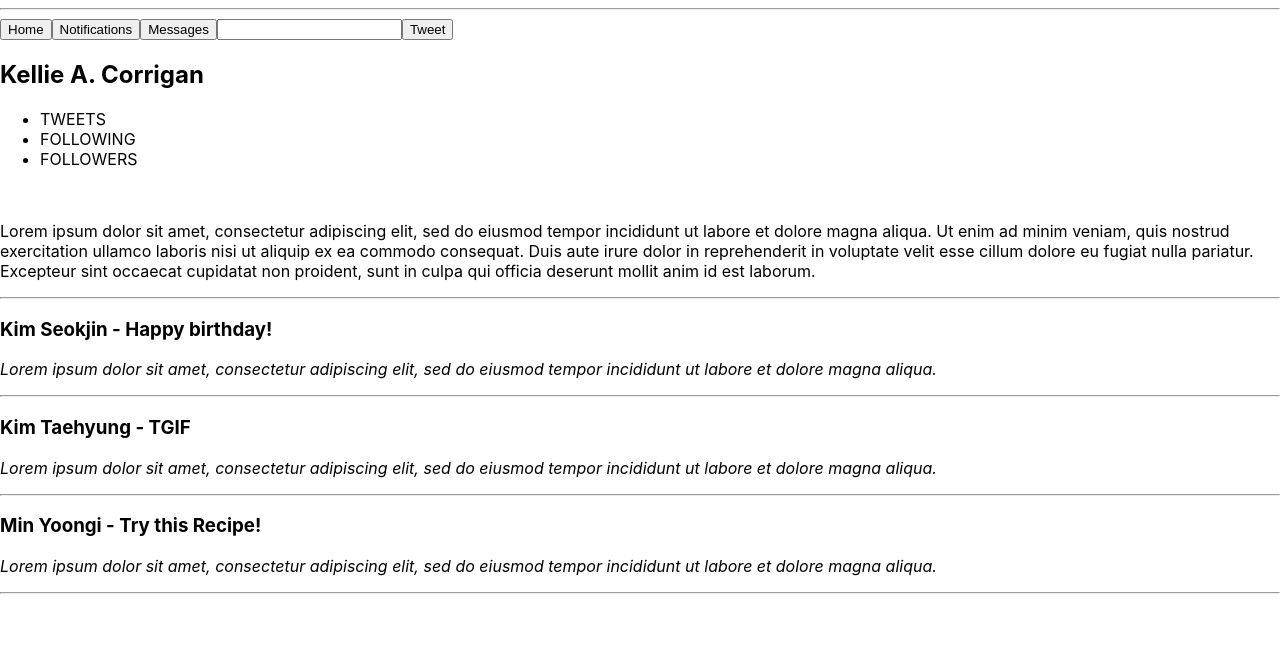
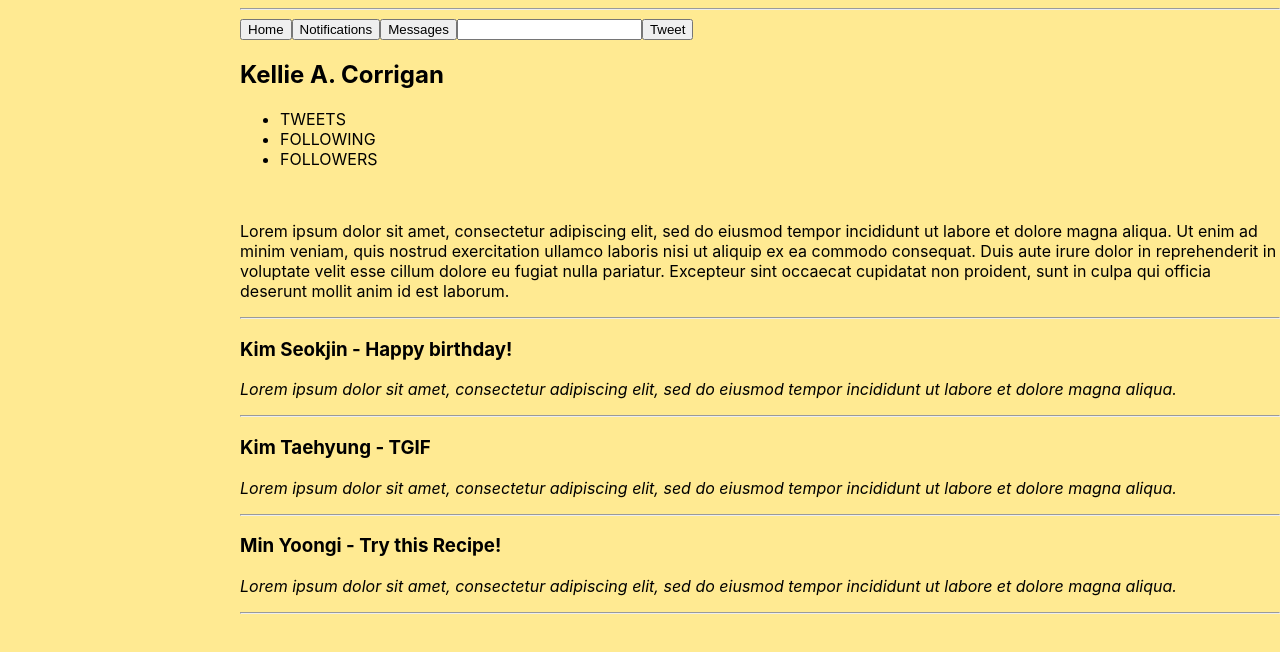
Before and after one commit to acolistro/Social-Media-Clone, a React (Create React App) app: page / in a window 1280 px wide. Shown: the top 652 px of the page. Built offline with nearby package versions, Linux system fonts and the light colour scheme.

Commit message:
add initial stylings.

```diff
--- a/src/App.css
+++ b/src/App.css
@@ -36,3 +36,15 @@
     transform: rotate(360deg);
   }
 } */
+
+@color-1st: #ffea92;
+@color-2nd: #5bc995;
+@menu-width-desktop: 240px;
+@menu-width-tablet: 90px;
+@menu-width-smartphone: 230px;
+
+body {
+  background-color: #ffea92;
+  margin:0;
+  padding-left: 240px;
+}
```
